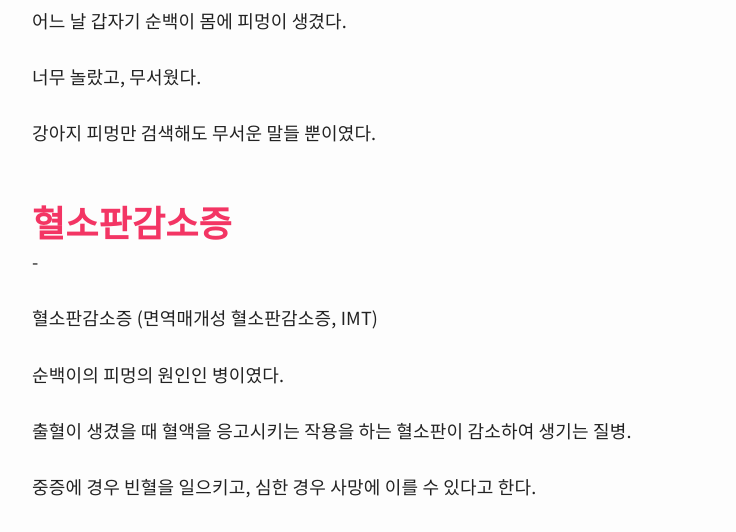
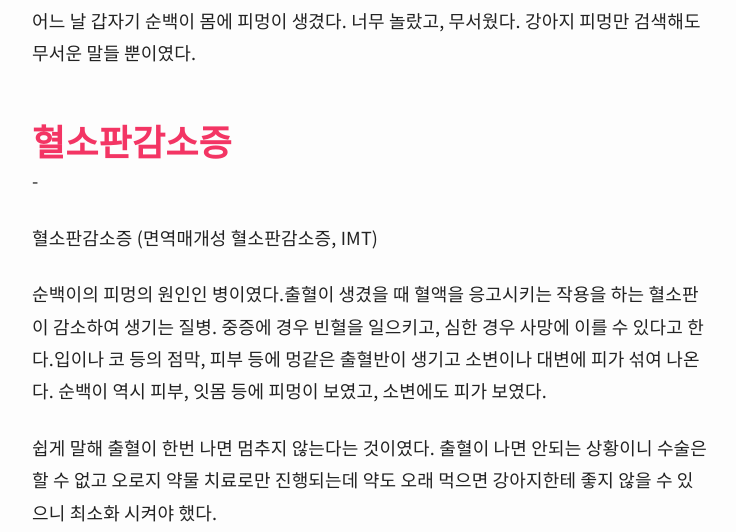
Before and after one commit to nayoungeee/naketer, a Jekyll site: the page built from _posts/2019-06-01-soonback_2.md, in a window 1280 px wide and 1400 px high, scrolled down 947 px, cut to the strip 253-785 px from the top of the window. Shown: the whole strip, without its empty margins (270-1006 px from the left). Built offline with Jekyll 4.4.1, drawn with Linux system fonts in a browser that asks for light colours; comment, search, counter and statistics services are not loaded; some of the changed text lies outside the part shown.

Commit message:
Update 2019-06-01-soonback_2.md

```diff
--- a/_posts/2019-06-01-soonback_2.md
+++ b/_posts/2019-06-01-soonback_2.md
@@ -26,16 +26,7 @@ description: 순백이 몸에 이유없이 생긴 피멍, 너무 놀랐고, 무
 
 
 
-어느 날 갑자기 순백이 몸에 피멍이 생겼다.
-
-너무 놀랐고, 무서웠다.
-
-강아지 피멍만 검색해도 무서운 말들 뿐이였다.
-
-
-
-
-
+어느 날 갑자기 순백이 몸에 피멍이 생겼다. 너무 놀랐고, 무서웠다. 강아지 피멍만 검색해도 무서운 말들 뿐이였다.
 
 
 
@@ -48,27 +39,9 @@ description: 순백이 몸에 이유없이 생긴 피멍, 너무 놀랐고, 무
 
 혈소판감소증 (면역매개성 혈소판감소증, IMT)
 
-순백이의 피멍의 원인인 병이였다.
+순백이의 피멍의 원인인 병이였다.출혈이 생겼을 때 혈액을 응고시키는 작용을 하는 혈소판이 감소하여 생기는 질병. 중증에 경우 빈혈을 일으키고, 심한 경우 사망에 이를 수 있다고 한다.입이나 코 등의 점막, 피부 등에 멍같은 출혈반이 생기고 소변이나 대변에 피가 섞여 나온다. 순백이 역시 피부, 잇몸 등에 피멍이 보였고, 소변에도 피가 보였다.
 
-
-
-출혈이 생겼을 때 혈액을 응고시키는 작용을 하는 혈소판이 감소하여 생기는 질병.
-
-중증에 경우 빈혈을 일으키고, 심한 경우 사망에 이를 수 있다고 한다.
-
-입이나 코 등의 점막, 피부 등에 멍같은 출혈반이 생기고 소변이나 대변에 피가 섞여 나온다.
-
-순백이 역시 피부, 잇몸 등에 피멍이 보였고, 소변에도 피가 보였다.
-
-
-
-쉽게 말해 출혈이 한번 나면 멈추지 않는다는 것 이였다.
-
-
-
-출혈이 나면 안되는 상황이니 수술은 할 수 없고 오로지 약물 치료로만 진행되는데
-
-약도 오래 먹으면 강아지한테 좋지 않을 수 있으니 최소화 시켜야 했다.
+쉽게 말해 출혈이 한번 나면 멈추지 않는다는 것이였다. 출혈이 나면 안되는 상황이니 수술은 할 수 없고 오로지 약물 치료로만 진행되는데 약도 오래 먹으면 강아지한테 좋지 않을 수 있으니 최소화 시켜야 했다.
 
 
 
@@ -78,17 +51,7 @@ description: 순백이 몸에 이유없이 생긴 피멍, 너무 놀랐고, 무
 
 
 
-원인불명...
-
-바이러스 감염이나 면역력이 일시적으로 안좋아져서 나타날 수도 있고 유전일 수 도 있고.. 등등
-
-발병하는 원인을 특정할 수 없다고 하셨다.
-
-수의사 선생님 입에서 ''완치는 보장이 어렵고 장기적이 치료가 될 것이다.''
-
-''심하면 죽을 수 도 있다. 준비 하셔야될 수 도 있다.'' 라는 말이 나오는데
-
-그냥 펑펑 울어버렸다. 진짜 싫었다.
+원인불명...바이러스 감염이나 면역력이 일시적으로 안좋아져서 나타날 수도 있고 유전일 수 도 있고.. 등등 발병하는 원인을 특정할 수 없다고 하셨다. 수의사 선생님 입에서 ''완치는 보장이 어렵고 장기적이 치료가 될 것이다, 심하면 죽을 수 도 있다. 준비 하셔야될 수 도 있다.'' 라는 말이 나오는데 그냥 펑펑 울어버렸다. 진짜 싫었다.
 
 
 
@@ -98,27 +61,9 @@ description: 순백이 몸에 이유없이 생긴 피멍, 너무 놀랐고, 무
 
 
 
+우선 약을 처방받아 시간 때마다 잊지 않고 챙겨줬고 외부 바이러스 차단을 위해서 순백이가 제일 좋아하는 산책도 모두 중단했다. 또 면역력에 좋다는 것은 다 사다먹였고, 매일 매일 피멍이 줄었나 체크만 했다. 병원도 거의 매일 데려갔다.
 
-
-우선 약을 처방받아 시간 때마다 잊지 않고 챙겨줬고
-
-외부 바이러스 차단을 위해서 순백이가 제일 좋아하는 산책도 모두 중단했다.
-
-또 면역력에 좋다는 것은 다 사다먹였고, 매일 매일 피멍이 줄었나 체크만 했다.
-
-병원도 거의 매일 데려갔다.
-
-
-
-의사 선생님이 혹시라도 순백이가 기력이 없어진다거나 밥을 안먹고, 간식도 안먹는다하면
-
-바로 병원 데려오라고 하셨는데,
-
-다행히도 순백이는 밥도 잘먹고, 간식도 잘먹고 잘짖고 날뛰고 그냥 평소 그대로였다.
-
-약도 잘먹음.
-
-
+의사 선생님이 혹시라도 순백이가 기력이 없어진다거나 밥을 안먹고, 간식도 안먹는다하면 바로 병원 데려오라고 하셨는데, 다행히도 순백이는 밥도 잘먹고, 간식도 잘먹고 잘짖고 날뛰고 그냥 평소 그대로였다.약도 잘먹음.
 
 
 
@@ -127,18 +72,7 @@ description: 순백이 몸에 이유없이 생긴 피멍, 너무 놀랐고, 무
 
 
 
-
-그렇게 약 일주일정도 지났는데 많이 호전이 되었다!
-
-피멍들도 옅어졌고, 갯수도 많이 줄었다!
-
-생각보다 빠르게 치료가 진행되어, 약도 좀 더 약하게 줄였다.
-
-하지만 다시 재발 할 수 있으니, 절대 안심하지 말고 어디 부딪히거나 다치지 않게 조심하라고 하셨다.
-
-
-
-
+그렇게 약 일주일정도 지났는데 많이 호전이 되었다! 피멍들도 옅어졌고, 갯수도 많이 줄었다! 생각보다 빠르게 치료가 진행되어, 약도 좀 더 약하게 줄였다. 하지만 다시 재발 할 수 있으니, 절대 안심하지 말고 어디 부딪히거나 다치지 않게 조심하라고 하셨다.
 
 
 
@@ -146,27 +80,7 @@ description: 순백이 몸에 이유없이 생긴 피멍, 너무 놀랐고, 무
 
 
 
-
-
-순백이의 혈소판감소증 치료기간은 약 3개월.
-
-다른 치료 사례에 비해 굉장히 빠르게 치료가 되었다.
-
-
-
-이 3개월은 솔직히 지옥같았다. 순백이가 갑자기 사라지면 어쩌지 하는 마음에
-
-일도 안되고, 아무것도 안됐다.
-
-
-
-적극적인 치료로 순백이의 피멍은 모두 사라졌다. 혈소판 수치도 정상으로 돌아왔다.
-
-수의사 선생님은 일시적으로 무슨 바이러스가 들어왔던 것 같다고 하셨다.
-
-하지만 혈소판감소증은 다시 재발할 수 있으니 면연력에 신경을 많이 쓰라고 하셨다.
-
-
+순백이의 혈소판감소증 치료기간은 약 3개월. 다른 치료 사례에 비해 굉장히 빠르게 치료가 되었다. 이 3개월은 솔직히 지옥같았다. 순백이가 갑자기 사라지면 어쩌지 하는 마음에 일도 안되고, 아무것도 안됐다. 적극적인 치료로 순백이의 피멍은 모두 사라졌다. 혈소판 수치도 정상으로 돌아왔다. 수의사 선생님은 일시적으로 무슨 바이러스가 들어왔던 것 같다고 하셨다. 하지만 혈소판감소증은 다시 재발할 수 있으니 면연력에 신경을 많이 쓰라고 하셨다.
 
 
 
@@ -174,14 +88,6 @@ description: 순백이 몸에 이유없이 생긴 피멍, 너무 놀랐고, 무
 
 
 
-이 이후로 안그래도 뚱뚱한 순백이는 더 뚱뚱해졌다.
+이 이후로 안그래도 뚱뚱한 순백이는 더 뚱뚱해졌다. 몸에 좋다는 것은 다 먹였으니까.
 
-몸에 좋다는 것은 다 먹였으니까.
-
-강아지 혈소판 감소증, 나의 반려견 몸에 갑자기 알 수 없는 피멍이 생겼다면 지체말고 병원으로 가야 한다.
-
-단순히 멍이 들었다고 생각하면 정말 큰일 날 일.
-
-개인적으로 우리 순백이는 완치했다고 생각한다. 혹시 반려견이 혈소판감소증을 앓고 있는
-
-견주분들이 계신다면 포기하지 말고, 끝까지 적극적인 치료받아 모두 완치가 되길 바란다.
+강아지 혈소판 감소증, 나의 반려견 몸에 갑자기 알 수 없는 피멍이 생겼다면 지체말고 병원으로 가야 한다. 단순히 멍이 들었다고 생각하면 정말 큰일 날 일. 개인적으로 우리 순백이는 완치했다고 생각한다. 혹시 반려견이 혈소판감소증을 앓고 있는 견주분들이 계신다면 포기하지 말고, 끝까지 적극적인 치료받아 모두 완치가 되길 바란다.
```
